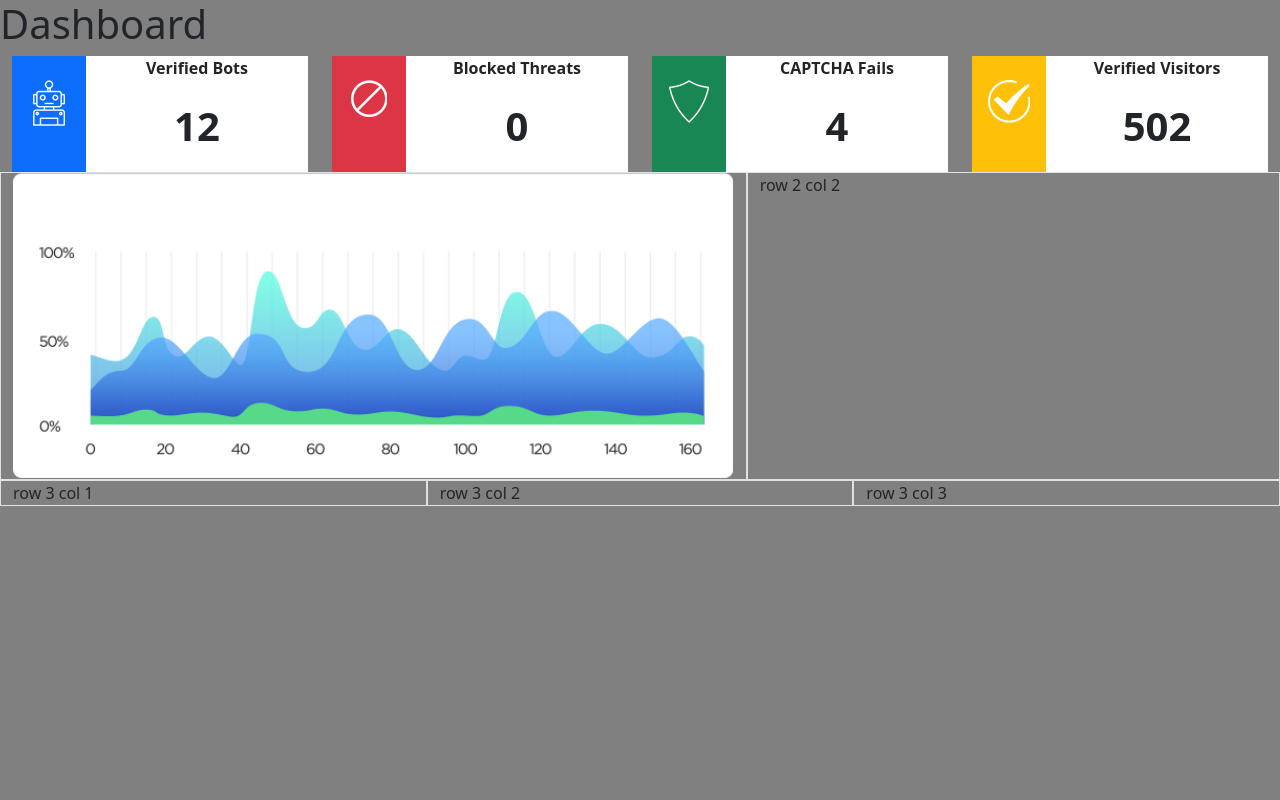
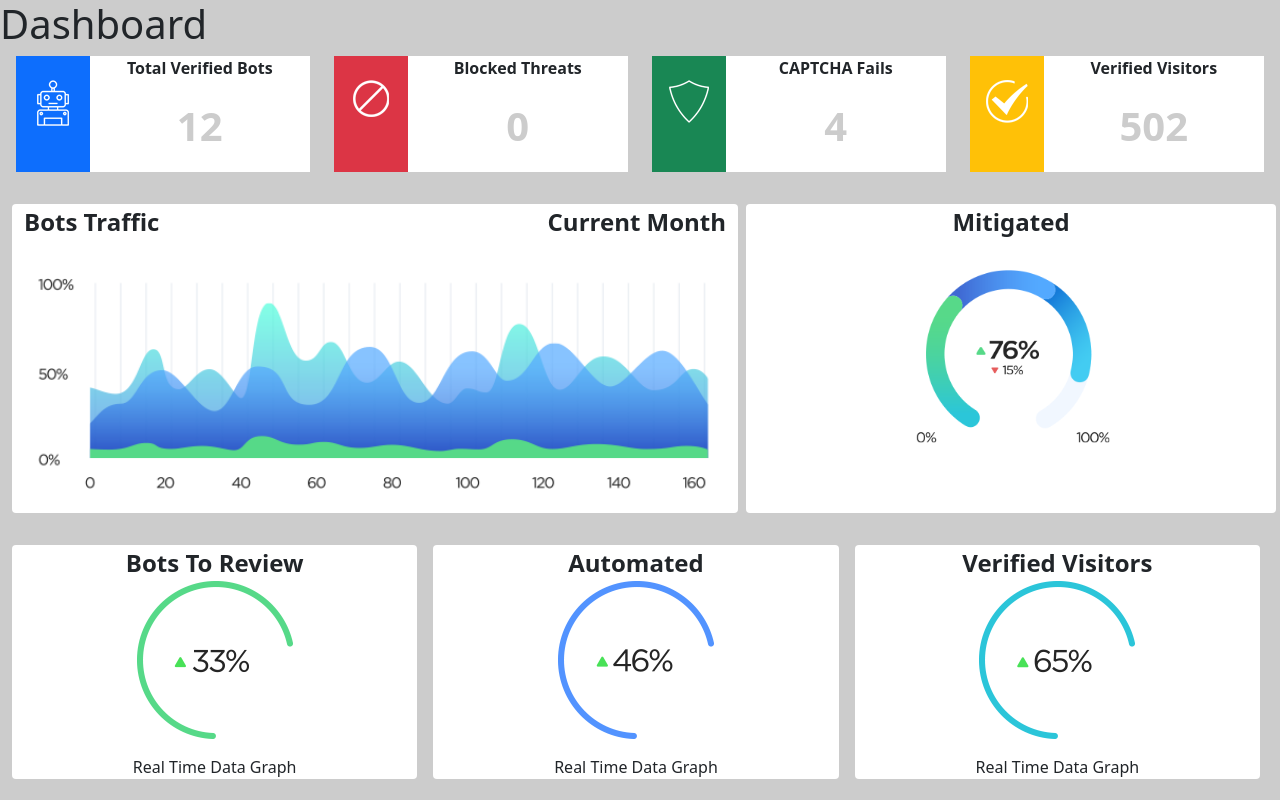
Before and after one commit to ShaneHerman1212/Dashboard, a plain HTML site: page index.html in a window 1280 px wide. Drawn offline with nearby package versions, Linux system fonts and the light colour scheme.

Commit message:
Finished dashboard layout

```diff
--- a/index.html
+++ b/index.html
@@ -11,15 +11,15 @@
 <body>
     <h1>Dashboard</h1>
     <div class="container-fluid">
-        <div class="row">
+        <div class="row g-3">
             <div class="col-lg-3 col-md-6 px-4">
                 <div class="row">
                     <div class="col-3 bg-primary">
                         <img class="d-block mx-auto mt-4" src="small-bot-top-col1.png" alt="Robot">
                     </div>
                     <div class="col-9 bg-white">
-                        <p class="text-center fw-bold fs-6">Verified Bots</p>
-                        <p class="text-center fs-1 fw-bold">12</p>
+                        <p class="text-center fw-bold fs-6">Total Verified Bots</p>
+                        <p class="text-center fs-1 fw-bold grayColor">12</p>
                     </div>
                 </div>
             </div>
@@ -30,7 +30,7 @@
                     </div>
                     <div class="col-9 bg-white">
                         <p class="text-center fw-bold fs-6">Blocked Threats</p>
-                        <p class="text-center fs-1 fw-bold">0</p>
+                        <p class="text-center fs-1 fw-bold grayColor">0</p>
                     </div>
                 </div>
             </div>
@@ -41,7 +41,7 @@
                     </div>
                     <div class="col-9 bg-white">
                         <p class="text-center fw-bold fs-6">CAPTCHA Fails</p>
-                        <p class="text-center fs-1 fw-bold">4</p>
+                        <p class="text-center fs-1 fw-bold grayColor">4</p>
                     </div>
                 </div>
             </div>
@@ -52,21 +52,41 @@
                     </div>
                     <div class="col-9 bg-white">
                         <p class="text-center fw-bold fs-6">Verified Visitors</p>
-                        <p class="text-center fs-1 fw-bold">502</p>
+                        <p class="text-center fs-1 fw-bold grayColor">502</p>
                     </div>
                 </div>
             </div>
         </div>
-        <div class="row">
-            <div class="col-md-7 border">
-                <img src="Bots-Traffic.png" alt="Graph of traffic data" id="graph">
+        <div class="row my-3 g-3">
+            <div class="col-md-7" id="traffic">
+                <img class="bg-white rounded" src="Bots-Traffic.png" alt="Graph of traffic data" id="graph">
+                <div class="fs-4 fw-bold" id="botText">Bots Traffic</div>
+                <div class="fs-4 fw-bold" id="monthText">Current Month</div>
             </div>
-            <div class="col-md-5 border">row 2 col 2</div>
+            <div class="col-md-5 bg-white rounded">
+                <div class="text-center fs-4 fw-bold">Mitigated</div>
+                <div id="graphic">
+                    <img src="mitigated-ring-middle-col2.png" alt="Mitigated ring" width="194px" height="173px" id="mitigatedRing">
+                    <img src="mitigated-numbers-middle-col2.png" alt="Mitigated numbers" width="63px" height="35px" id="mitigatedNumbers">
+                </div>
+            </div>
         </div>
-        <div class="row">
-            <div class="col-md border">row 3 col 1</div>
-            <div class="col-md border">row 3 col 2</div>
-            <div class="col-md border">row 3 col 3</div>
+        <div class="row my-3 g-3 pe-2">
+            <div class="col-md rounded mx-2 bg-white">
+                <div class="text-center fs-4 fw-bold">Bots To Review</div>
+                <img src="bots-to-review-bottom-col1.png" alt="Bots to review" class="d-block mx-auto mb-3">
+                <div class="text-center fs-6">Real Time Data Graph</div>
+            </div>
+            <div class="col-md rounded mx-2 bg-white">
+                <div class="text-center fs-4 fw-bold">Automated</div>
+                <img src="automated-bottom-col2.png" alt="Automated" class="d-block mx-auto mb-3">
+                <div class="text-center fs-6">Real Time Data Graph</div>
+            </div>
+            <div class="col-md rounded mx-2 bg-white">
+                <div class="text-center fs-4 fw-bold">Verified Visitors</div>
+                <img src="prisitine-visitors-bottom-col3.png" alt="Prisitine Visitors" class="d-block mx-auto mb-3">
+                <div class="text-center fs-6">Real Time Data Graph</div>
+            </div>
         </div>
     </div>
 
--- a/stylesheet.css
+++ b/stylesheet.css
@@ -1,8 +1,41 @@
 body {
-    background-color: gray;
+    background-color: #ccc;
     padding: 0px;
 }
 #graph {
     width: 100%;
     height: 100%;
 }
+#botText {
+    position: absolute;
+    left: 20px;
+    top: 0px;
+}
+#monthText {
+    position: absolute;
+    right: 20px;
+    top: 0px;
+}
+#traffic {
+    position: relative;
+}
+#graphic {
+    position: relative;
+    margin: auto;
+    display: block;
+    width: 250px;
+    height: 220px;
+    padding-top: 30px;
+}
+#mitigatedRing {
+    position: absolute;
+    left: 30px;
+}
+#mitigatedNumbers {
+    position: absolute;
+    top: 100px;
+    left: 90px;
+}
+.grayColor {
+    color: #ccc;
+}
```
